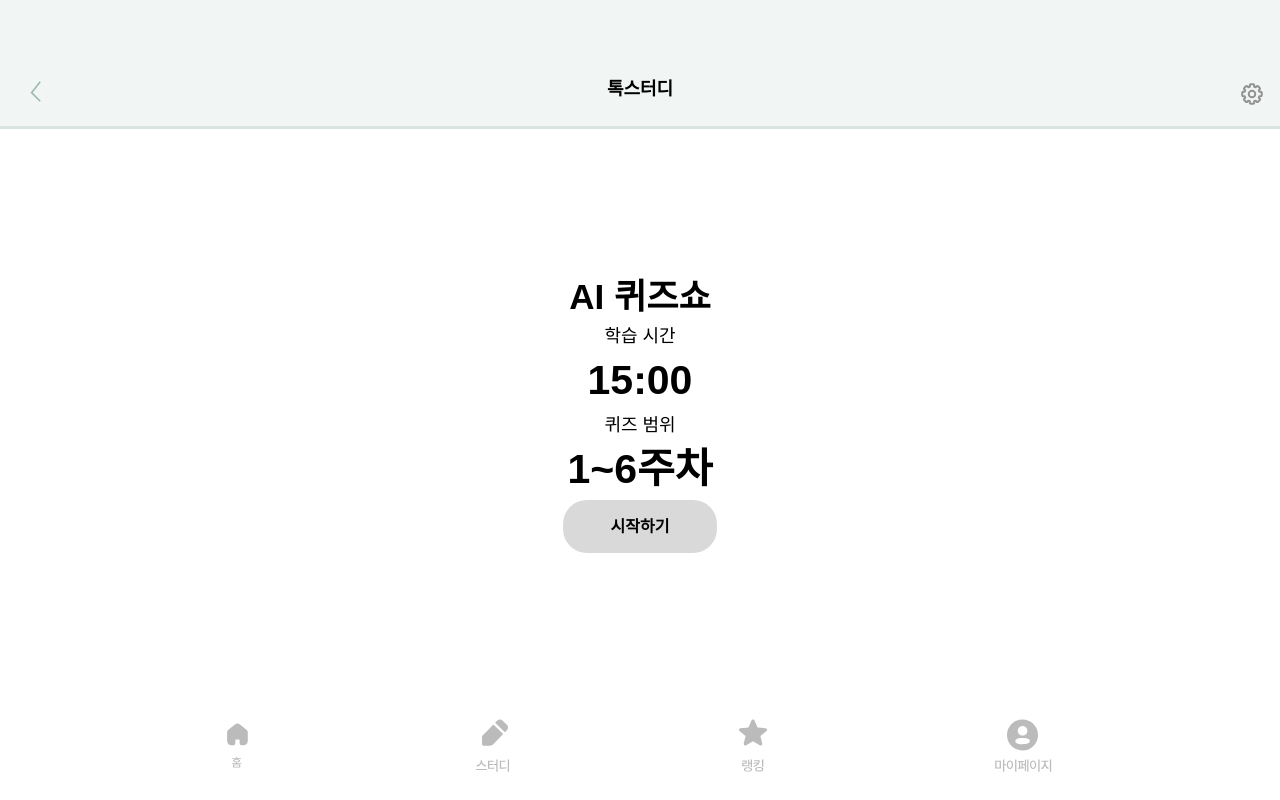
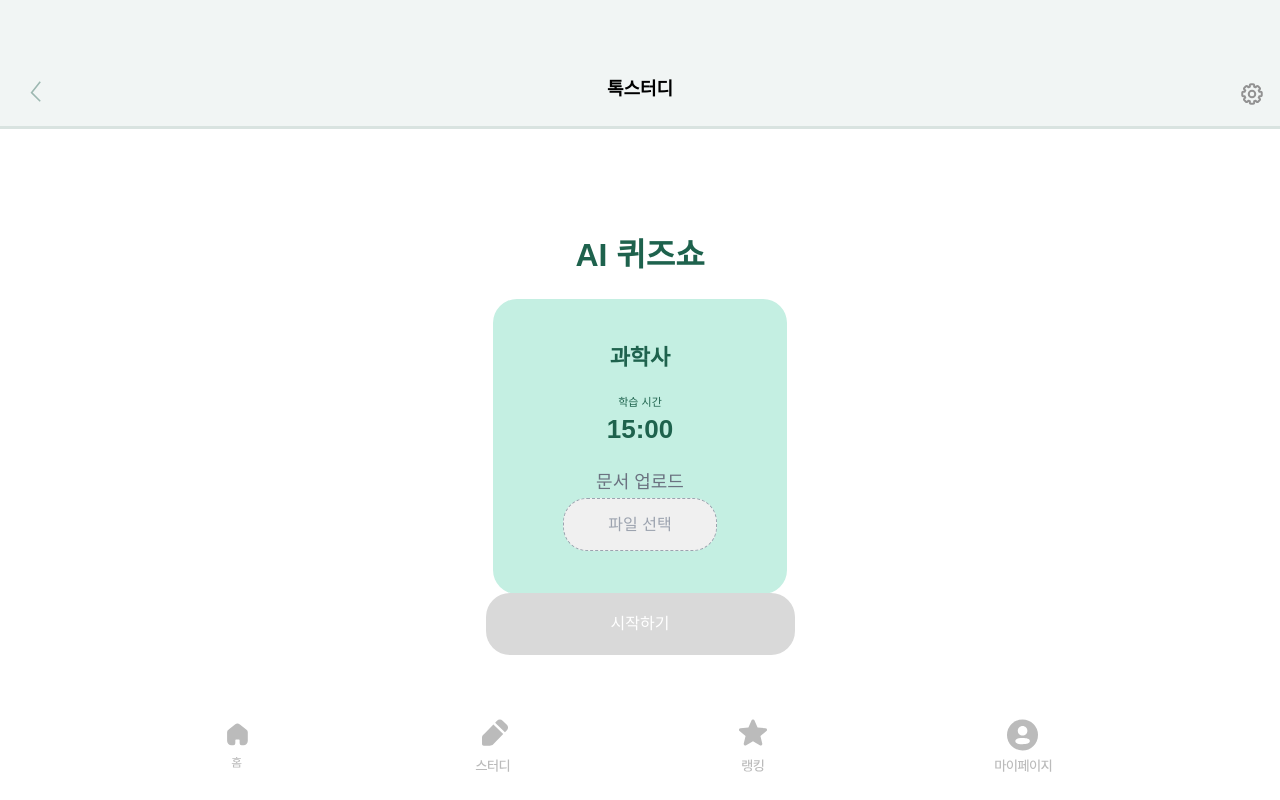
Before and after one commit to coSSGma/coSSGma-frontend, a React (Vite) app: page /study/info/participate in a window 1280 px wide. Built offline with nearby package versions, Linux system fonts and the light colour scheme; a web font is replaced by a local one.

Commit message:
fix: 퀴즈 스타트 수정

```diff
--- a/src/feature/study/components/StudyGame.tsx
+++ b/src/feature/study/components/StudyGame.tsx
@@ -3,23 +3,55 @@ import Quiz from "./Quiz";
 
 const StudyGame = () => {
   const [gameStart, setGameStart] = useState(false);
+  const [uploadedFileName, setUploadedFileName] = useState<string | null>(null);
 
   const handleStart = () => {
     setGameStart(true);
-  }
+  };
+
+  const handleFileChange = (e: React.ChangeEvent<HTMLInputElement>) => {
+    if (e.target.files && e.target.files.length > 0) {
+      setUploadedFileName(e.target.files[0].name);
+    }
+  };
 
   return (
     <div className="h-full">
       {!gameStart && (
         <div className="h-full flex flex-col justify-center items-center">
-          <p className="text-[35px] font-extrabold">AI 퀴즈쇼</p>
-          <p className="text-[18px]">학습 시간</p>
-          <p className="text-[41px] font-extrabold">15:00</p>
-          <p className="text-[18px]">퀴즈 범위</p>
-          <p className="text-[41px] font-extrabold">1~6주차</p>
+          <p className="text-[32px] text-[#1E624D] font-bold mb-20">AI 퀴즈쇼</p>
+          <div className="w-[294px] h-[295px] bg-[#C4EFE2] rounded-3xl flex justify-center items-center">
+            <div className="text-center">
+              <p className="text-22 text-[#1E624D] font-bold mb-20">과학사</p>
+              <p className="text-[11px] text-[#1E624D]">학습 시간</p>
+              <p className="text-[26px] text-[#1E624D] font-extrabold mb-20">15:00</p>
+              {uploadedFileName ? (
+                <>
+                <p className="text-[11px] text-[#1E624D]">퀴즈 범위</p>
+                <p className="text-[26px] text-[#1E624D] font-extrabold">1~6주차</p>
+                </>
+              ) : (
+                <label className="flex flex-col items-center cursor-pointer">
+                  <span className="text-[18px] text-gray-500 mb-2">문서 업로드</span>
+                  <input
+                    type="file"
+                    accept=".pdf,.doc,.docx,.txt"
+                    onChange={handleFileChange}
+                    className="hidden"
+                  />
+                  <div className="w-[154px] h-[53px] flex items-center justify-center bg-[#F0F0F0] rounded-3xl border border-dashed border-gray-400">
+                    <span className="text-gray-400">파일 선택</span>
+                  </div>
+                </label>
+              )}
+            </div>
+          </div>
           <button
             onClick={handleStart}
-            className="w-[154px] h-[53px] px-4 py-2 bg-[#D9D9D9] rounded-3xl font-extrabold"
+            className={`absolute bottom-[40px] w-[309px] h-62 rounded-3xl text-white
+              ${uploadedFileName ? "bg-[#1E624D]" : "bg-[#D9D9D9]"}
+            `}
+            disabled={!uploadedFileName}
           >
             시작하기
           </button>
--- a/src/layout/Layout.tsx
+++ b/src/layout/Layout.tsx
@@ -45,7 +45,7 @@ export default function Layout() {
       <footer className="bg-white h-[105px] flex justify-evenly">
         {location.pathname === "/" ? (<img src={homeGreen} alt="홈" width='21px' height='53px' className="" />)
         : (<img src={homeGray} alt="홈" width='21px' height='53px' onClick={() => navigate('/')} />)}
-        {location.pathname === "/study" ? (<img src={studyGreen} alt="스터디" width='36px' height='56px' />)
+        {location.pathname === "/study-main" ? (<img src={studyGreen} alt="스터디" width='36px' height='56px' />)
         : (<img src={studyGray} alt="스터디" width='36px' height='56px' onClick={() => navigate('/study')} />)}
         {location.pathname === "/ranking" ? (<img src={rankingGreen} alt="랭킹" width='28px' height='56px' />)
         : (<img src={rankingGray} alt="랭킹" width='28px' height='56px' onClick={() => navigate('/ranking')} />)}
```
